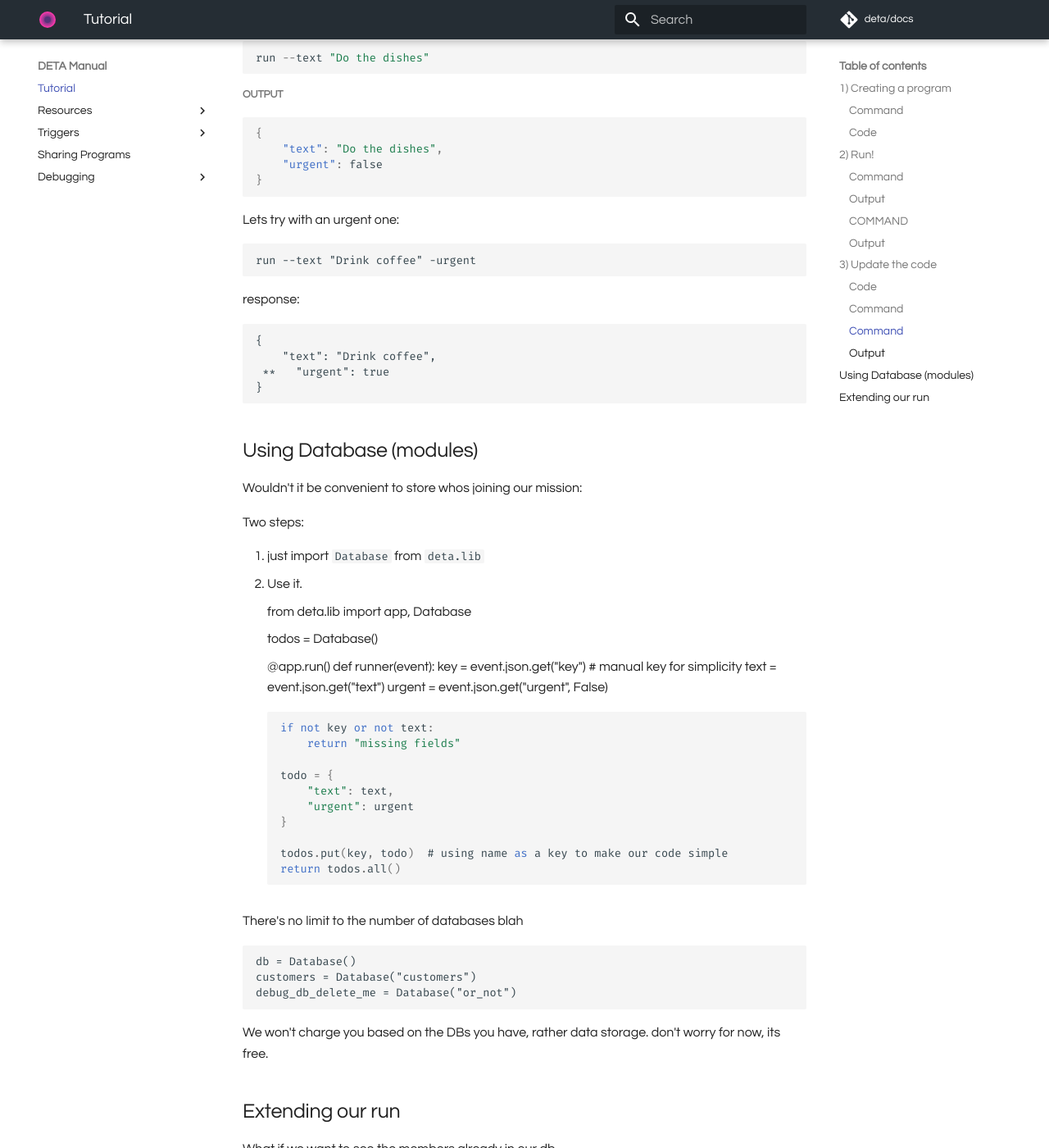
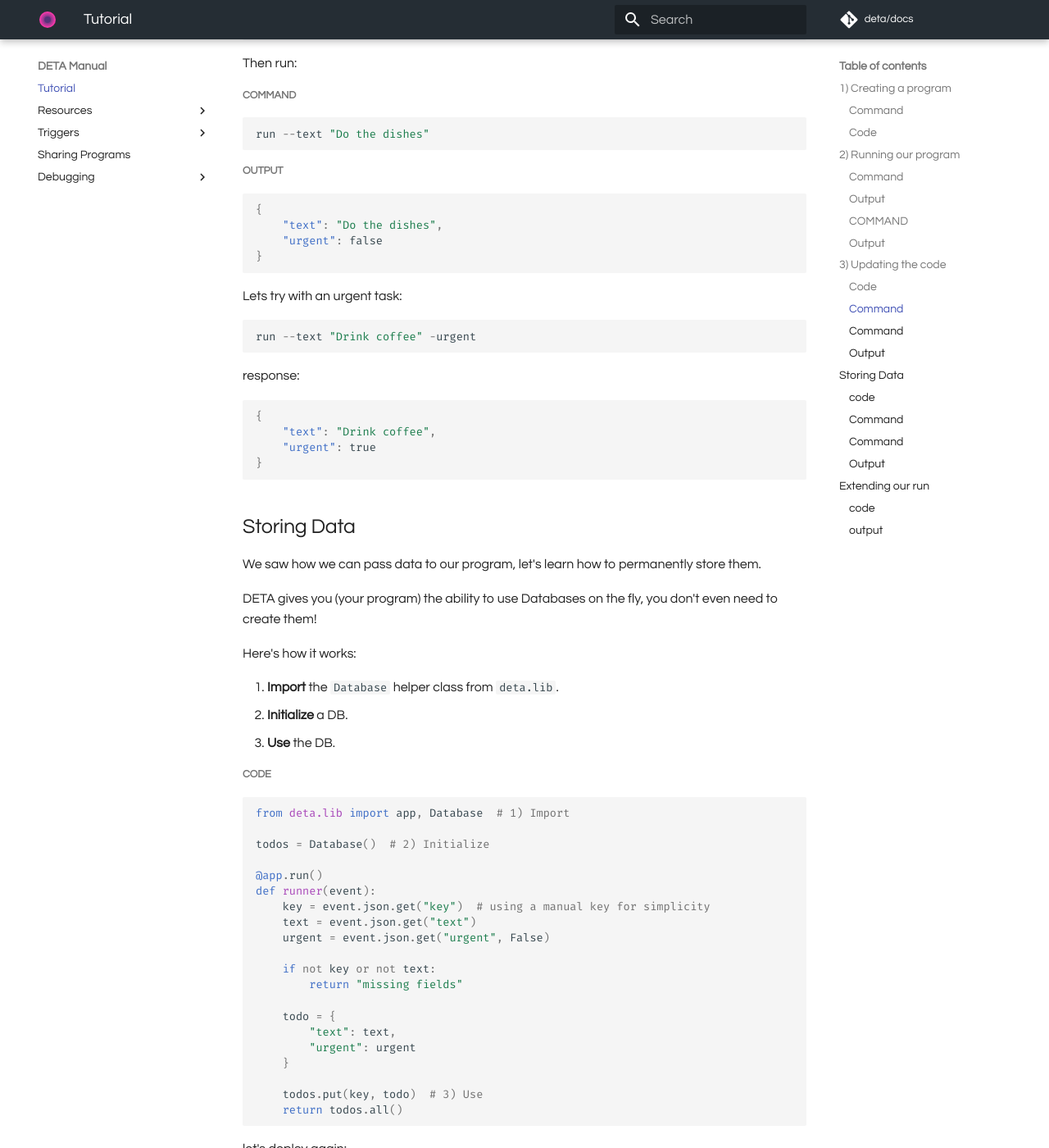
Before and after one commit to fmquaglia/manual, an MkDocs documentation site: the page built from docs/tutorial.md, in a window 1280 px wide and 1400 px high, scrolled down 2499 px. Shown: the whole window at 82% size. Built offline with MkDocs 1.6.1 and Material for MkDocs 9.7.7, drawn with Linux system fonts in a browser that asks for light colours; comment, search, counter and statistics services are not loaded; some of the changed text lies outside the part shown.

Commit message:
tutorial wip

````diff
--- a/docs/tutorial.md
+++ b/docs/tutorial.md
@@ -1,16 +1,15 @@
-# Getting Started
-
-In this short tutorial, we will learn how to use DETA by creating a simple program to help you manage your to-dos.
+In this short tutorial, we will learn how the basics of DETA by creating a simple program to help you manage your to-dos.
 
 ## 1) Creating a program
 
-The simplest ways to create a program on DETA is by going to the [Studio](https://web.deta.sh/studio) and typing the `new` command followed by the name of the program in the cli. `fixme`
+The simplest way to create a program on DETA is by going to the [Studio](https://web.deta.sh/studio) and entering the `new {myprogram}` command into the Teletype (aka cli).
 
 
-Program names are composed of alphanumerical characters and underscores `_`. Spaces and symbols are not supported.
+Program names are composed of alphanumerical characters and underscores `_`. Spaces and other symbols are not supported.
 
 !!! Note
-    We currently only support **Python 3.7** but JavaScript is underway.
+    We currently only support **Python 3.7** programs but JavaScript is underway.
+
 Here, we're creating a program called `mytodos`
 
 ##### Command
@@ -31,19 +30,19 @@ def runner(event):
 ```
 
 !!! Note
-    For now lets ignore  both `from deta.lib import app`and the `@app.run()` decorator. `fixme`
+    The **`@app.run()`** we're importing and using is essential for running out code. You will learn more about it in (TODO).
 
-Do not let the simplicity fool you, this tiny program:
+**Our *tiny* program:**
 
 - Can auto-scale to millions of invocations.
 - Is secure and production-ready.
 - Has built-in authentication and permissions management.
 - Has a config-less API, and an Email address.
-- Instant access to managed Databases, Cloud Files, Cron and much more.
+- Has instant access to managed Databases, Cloud Files, Cron and much more.
 
-## 2) Run!
+## 2) Running our program
 
-Deta offers many ways to interact with your program. For now we will use our built in command line that we call "Teletype"
+DETA gives you many ways to interact with your program. For now we will use our built in command line that we call "Teletype"
 
 ##### Command
 
@@ -71,10 +70,12 @@ Watch the response:
 "Hello, Geordi!"
 ```
 
-## 3) Update the code
+As you can see, we send your keyword arguments as a JSON payload when invoking the program from Teletype.
 
-Making changes to our program is really straight forward; just type `deploy` in Teletype.
-You could also his `cmd+s` or `ctr+s` when inside the editor.
+## 3) Updating the code
+
+Making changes to our program is really straight forward; just enter `deploy` into Teletype.
+Alternatively hit `cmd+s` or `ctr+s` when inside the editor.
 
 Let's change our current program to accept to-do specific input:
 
@@ -113,63 +116,198 @@ run --text "Do the dishes"
 ```
 
 
-Lets try with an urgent one:
+Lets try with an urgent task:
 
 
 
-    run --text "Drink coffee" -urgent
+```ruby
+run --text "Drink coffee" -urgent
+```
 
 response:
 
-    {
-        "text": "Drink coffee",
-     **   "urgent": true
+```json
+{
+    "text": "Drink coffee",
+    "urgent": true
+}
+```
+
+## Storing Data
+
+We saw how we can pass data to our program, let's learn how to permanently store them.
+
+
+DETA gives you (your program) the ability to use Databases on the fly, you don't even need to create them!
+
+Here's how it works:
+
+1. **Import** the `Database` helper class from `deta.lib`.
+2. **Initialize** a DB.
+3. **Use** the DB.
+
+##### code
+```python
+from deta.lib import app, Database  # 1) Import
+
+todos = Database()  # 2) Initialize
+
+@app.run()
+def runner(event):
+    key = event.json.get("key")  # using a manual key for simplicity
+    text = event.json.get("text")
+    urgent = event.json.get("urgent", False)
+
+    if not key or not text:
+        return "missing fields"
+
+    todo = {
+        "text": text,
+        "urgent": urgent
     }
 
-## Using Database (modules)
+    todos.put(key, todo)  # 3) Use
+    return todos.all()
+```
 
-Wouldn't it be convenient to store whos joining our mission:
+let's deploy again:
 
-Two steps:
+##### Command
+```ruby
+deploy
+```
 
-1.  just import `Database` from `deta.lib`
-2. Use it.
+Then run the command from the previous steps:
 
-    from deta.lib import app, Database
+##### Command
+```ruby
+run --text "Do the dishes" --key 1
+```
+The response form our program, which is fetching all the items in the database via `todos.all()`
 
-    todos = Database()
+##### Output
+```json
+[
+    {
+        "key": "1",
+        "data": {
+            "urgent": false,
+            "text": "Do the dishes"
+        }
+    }
+]
+```
 
-    @app.run()
-    def runner(event):
-    		key = event.json.get("key")  # manual key for simplicity
-        text = event.json.get("text")
-        urgent = event.json.get("urgent", False)
+Lets try again with the urgent task:
 
-        if not key or not text:
-            return "missing fields"
+```ruby
+run --text "Drink coffee" --key 2 -urgent
+```
 
-        todo = {
-            "text": text,
-            "urgent": urgent
+response:
+
+```json
+[
+    {
+        "key": "1",
+        "data": {
+            "urgent": false,
+            "text": "Do the dishes"
         }
+    },
+    {
+        "key": "2",
+        "data": {
+            "urgent": true,
+            "text": "Drink coffee"
+        }
+    }
+]
+```
 
-        todos.put(key, todo)  # using name as a key to make our code simple
-        return todos.all()
+!!! Info
+    There's no limit to the number of Databases you can initialize with DETA. Feel free to use multiple of them to store different items.
 
-There's no limit to the number of databases blah
+        db = Database()
+        customers = Database("customers")
+        debug_db_delete_me = Database("or_not")
 
-    db = Database()
-    customers = Database("customers")
-    debug_db_delete_me = Database("or_not")
-
-We won't charge you based on the DBs you have, rather data storage. don't worry for now, its free.
+    We won't charge you based on the DBs you have, rather data storage. Don't worry for now, it's free.
 
 ## Extending our run
 
-What if we want to see the members already in our db
+In the previous section, the same function creates the tasks and show us the existing to-dos in our database.
+Let's split TODO
 
-Add this to the end of your file:
+```python
+from deta.lib import app, Database  # 1) Import
 
-    @app.run("list")
-    def members(event):
-        return todo.all()
+todos = Database()  # 2) Initialize
+
+@app.run()
+def runner(event):
+    key = event.json.get("key")  # using a manual key for simplicity
+    text = event.json.get("text")
+    urgent = event.json.get("urgent", False)
+
+    if not key or not text:
+        return "missing fields"
+
+    todo = {
+        "text": text,
+        "urgent": urgent
+    }
+
+    todos.put(key, todo)  # 3) Use
+    return f"Added '{text}'"
+
+@app.run("list")
+def todos_list(event):
+    return todos.all()
+```
+
+Now if we add a new task:
+
+##### code
+```ruby
+run --text "Go to sleep" --key 3
+```
+
+We will get this response instead:
+
+##### output
+```json
+"Added 'Go to sleep'"
+```
+
+And we can see the todos in our DB by running:
+
+```ruby
+run list
+```
+
+```json
+[
+    {
+        "key": "1",
+        "data": {
+            "urgent": false,
+            "text": "Do the dishes"
+        }
+    },
+    {
+        "key": "2",
+        "data": {
+            "urgent": true,
+            "text": "Drink coffee"
+        }
+    },
+    {
+        "key": "3",
+        "data": {
+            "urgent": false,
+            "text": "Go to sleep"
+        }
+    }
+]
+```
--- a/mkdocs.yml
+++ b/mkdocs.yml
@@ -28,6 +28,7 @@ nav:
     - Database: database.md
     - Cloud Files: files.md
     - Email: email.md
+    - The Runtime: runtime.md
   - Triggers:
     - Run (command line): run.md
     - HTTP: http.md
````
Also changed, not shown: other parts of docs/tutorial.md (+7 -5 lines).
